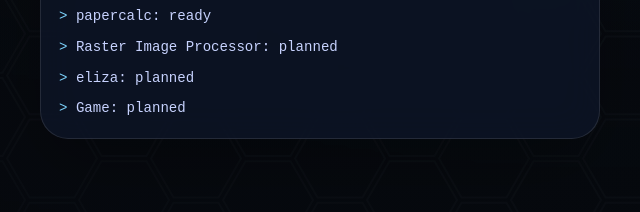
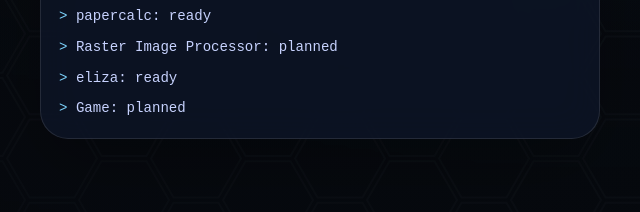
Before and after one commit to dmytromitrukhin/dmytro-lab, a website built with Vite: page index.html in a window 1280 px wide. Shown: the part 465-677 px from the top of the page, 20-660 px from the left. Built offline with nearby package versions, Linux system fonts and the light colour scheme.

Commit message:
system-lines eliza ready

```diff
--- a/index.html
+++ b/index.html
@@ -61,7 +61,7 @@
           <p><span>&gt;</span> kompas: planned</p>
           <p><span>&gt;</span> papercalc: ready</p>
           <p><span>&gt;</span> Raster Image Processor: planned</p>
-          <p><span>&gt;</span> eliza: planned</p>
+          <p><span>&gt;</span> eliza: ready</p>
           <p><span>&gt;</span> Game: planned</p>
         </div>
       </div>
```
